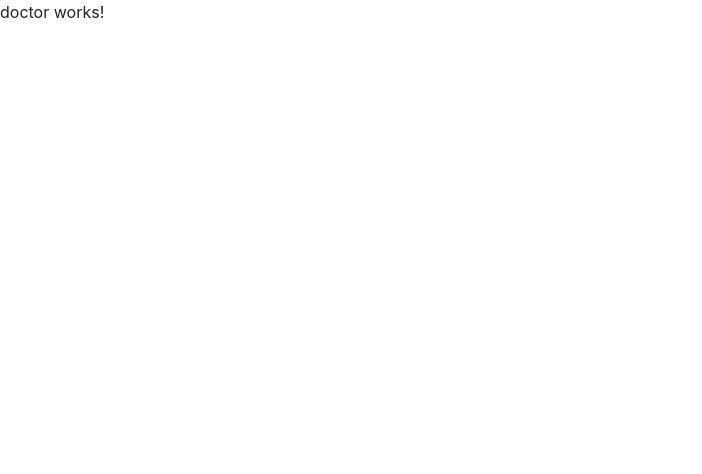
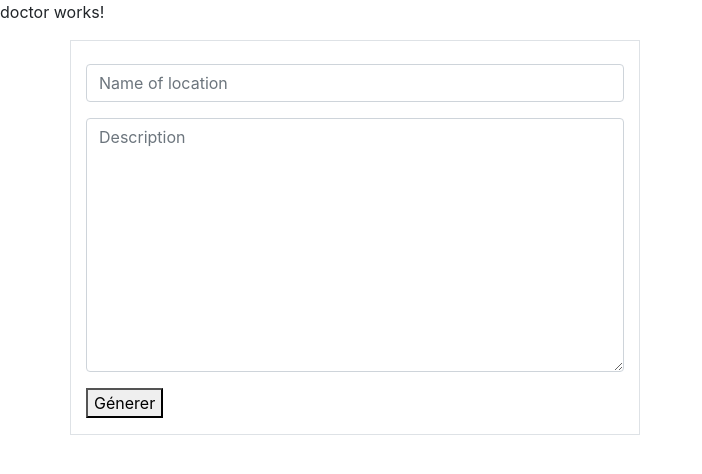
Before and after one commit to Yusuf-Ymz/pfe-web-frontend, an Angular app: page /doctor in a window 1280 px wide. Shown: the top 474 px of the page, without its empty margins (0-702 px from the left). Built offline with nearby package versions, Linux system fonts and the light colour scheme.

Commit message:
home page du docteur

```diff
--- a/src/app/components/doctor/doctor.component.css
+++ b/src/app/components/doctor/doctor.component.css
@@ -0,0 +1,3 @@
+.location-form {
+    padding-top: 2%;
+}
--- a/src/app/components/doctor/doctor.component.html
+++ b/src/app/components/doctor/doctor.component.html
@@ -1 +1,35 @@
 <p>doctor works!</p>
+
+
+<div class="container add-location-container">
+    <div class="row">
+        <div class="col-md-6 border location-form">
+            <form #f="ngForm" (submit)="addLocation(f)" >
+                <div class="form-group">
+                    <input
+                      type="text"
+                      class="form-control"
+                      placeholder="Name of location"
+                      value=""
+                      ngModel
+                      name="location_name"
+                    />
+                  </div>
+                  <div class="form-group">
+                    <textarea
+                      class="form-control"
+                      placeholder="Description"
+                      value=""
+                      ngModel
+                      name="location_description"
+                      cols="30"
+                      rows="10"
+                    ></textarea>
+                  </div>
+                  <div class="form-group">
+                    <button type="submit" class="btnSubmit">Génerer</button>
+                  </div>
+            </form>
+        </div>
+    </div>
+</div>
--- a/src/app/components/doctor/doctor.component.ts
+++ b/src/app/components/doctor/doctor.component.ts
@@ -1,4 +1,6 @@
 import { Component, OnInit } from '@angular/core';
+import { NgForm } from '@angular/forms';
+import { DoctorService } from 'src/app/services/doctor.service';
 
 @Component({
   selector: 'app-doctor',
@@ -7,9 +9,14 @@ import { Component, OnInit } from '@angular/core';
 })
 export class DoctorComponent implements OnInit {
 
-  constructor() { }
+  constructor(private doctorService : DoctorService) { }
 
   ngOnInit(): void {
   }
 
+  addLocation(form: NgForm){
+    console.log(form)
+    this.doctorService.createLocation(form.value.location_name, form.value.location_description)
+  }
+
 }
--- /dev/null
+++ b/src/app/models/location-data.model.ts
@@ -0,0 +1,4 @@
+export interface locationData {
+    name: string;
+    description: string;
+}
--- /dev/null
+++ b/src/app/services/doctor.service.ts
@@ -0,0 +1,38 @@
+import { Injectable } from '@angular/core';
+import { HttpClient, HttpResponse, HttpErrorResponse } from '@angular/common/http';
+import { Router } from '@angular/router';
+import { ToastrService} from 'ngx-toastr'
+import { environment} from '../../environments/environment';
+import { locationData } from '../models/location-data.model';
+
+@Injectable({
+  providedIn: 'root'
+})
+export class DoctorService {
+
+  private locations = [{
+    "name":"Local1",
+    "description":"c\'est un local"
+  }];
+
+  constructor(private http: HttpClient, private router: Router, private toastr: ToastrService) { }
+
+  createLocation(name : string, description: string) {
+    const locationData : locationData ={
+      name: name,
+      description : description
+    }
+
+    this.locations = [locationData, ...this.locations]
+    //requete vers la Db
+    this.http.post(environment.serverUrl+'doctor', locationData)
+      .subscribe(response => {
+        //repondre par une liste de qr code ? ou ajouter le qrcode generé ?
+        console.log(response)
+      }, (error: HttpErrorResponse) => {
+        if (error.status === 401) {
+          this.toastr.error("Erreur serveur lors de l'ajout")
+        }
+      });
+  }
+}
```
